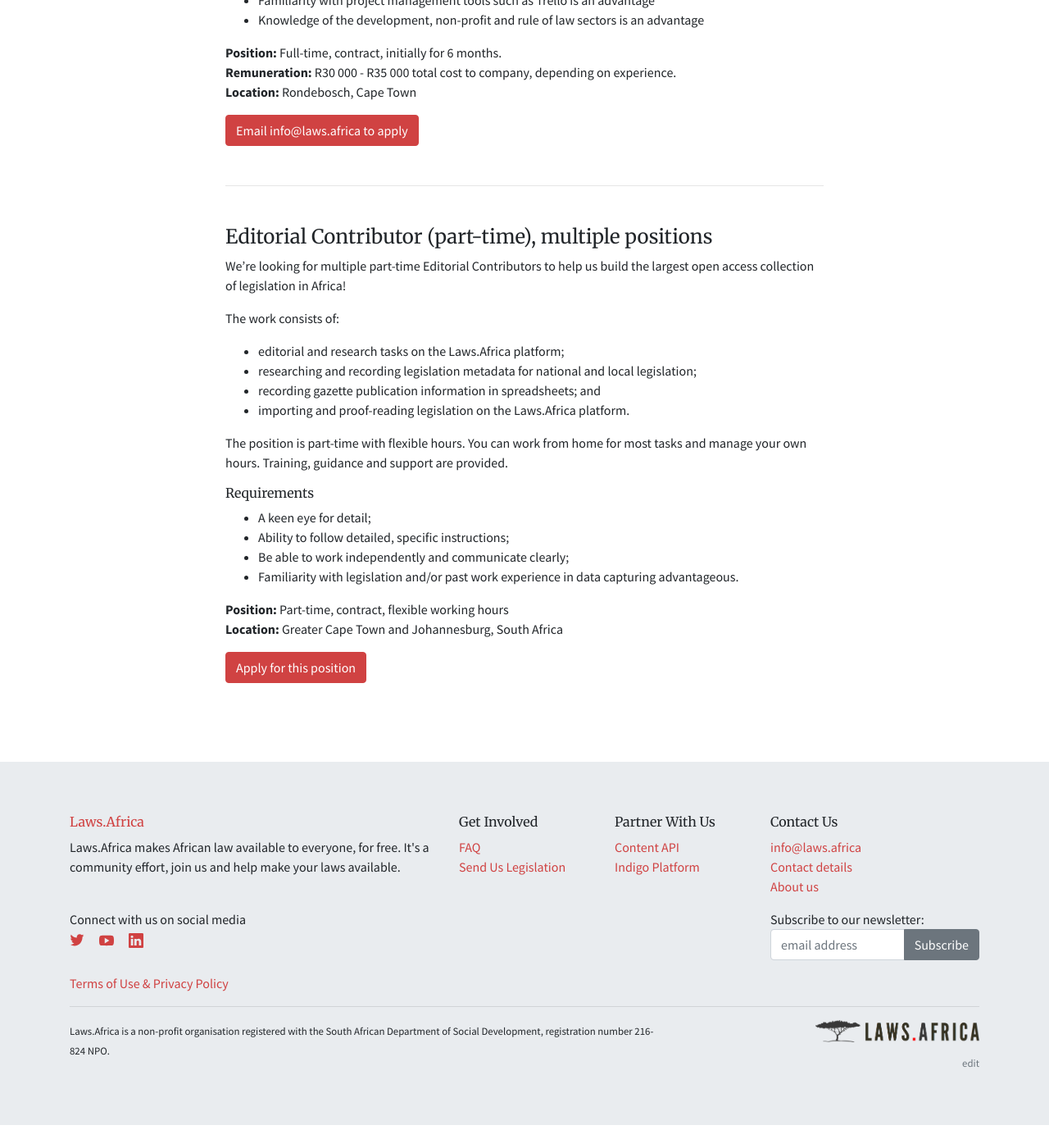
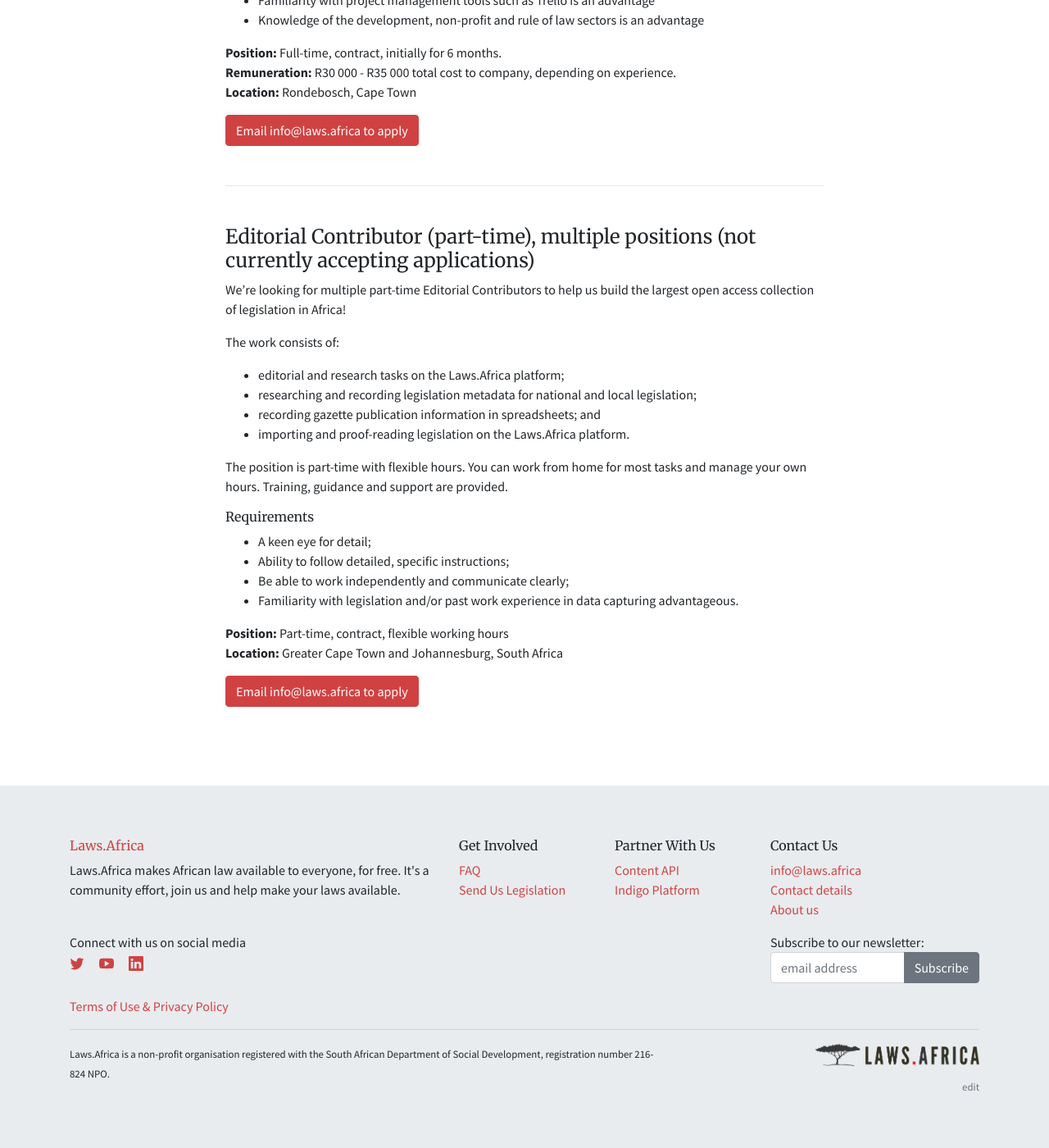
Before and after one commit to laws-africa/laws-africa.github.io, a Jekyll site: the page built from jobs.markdown, in a window 1280 px wide and 1400 px high, scrolled down 1062 px. Shown: the whole window at 82% size. Built offline with Jekyll 4.4.1, drawn with Linux system fonts in a browser that asks for light colours; nearby versions of some CDN libraries; before the commit the page ends 2434 px from its top, so only the background shows below that.

Commit message:
Updated Jobs

```diff
--- a/jobs.markdown
+++ b/jobs.markdown
@@ -34,7 +34,9 @@
   type: Full-time, contract, initially for 6 months.
   salary: R30 000 - R35 000 total cost to company, depending on experience.
   location: Rondebosch, Cape Town
-- title: Editorial Contributor (part-time), multiple positions
+- title: |-
+    Editorial Contributor (part-time), multiple positions
+    (not currently accepting applications)
   description: "We're looking for multiple part-time Editorial Contributors to help
     us build the largest open access collection of legislation in Africa! \n\nThe
     work consists of:\n\n* editorial and research tasks on the Laws.Africa platform;\n*
```
Also changed, not shown: other parts of jobs.markdown (+0 -1 lines).
